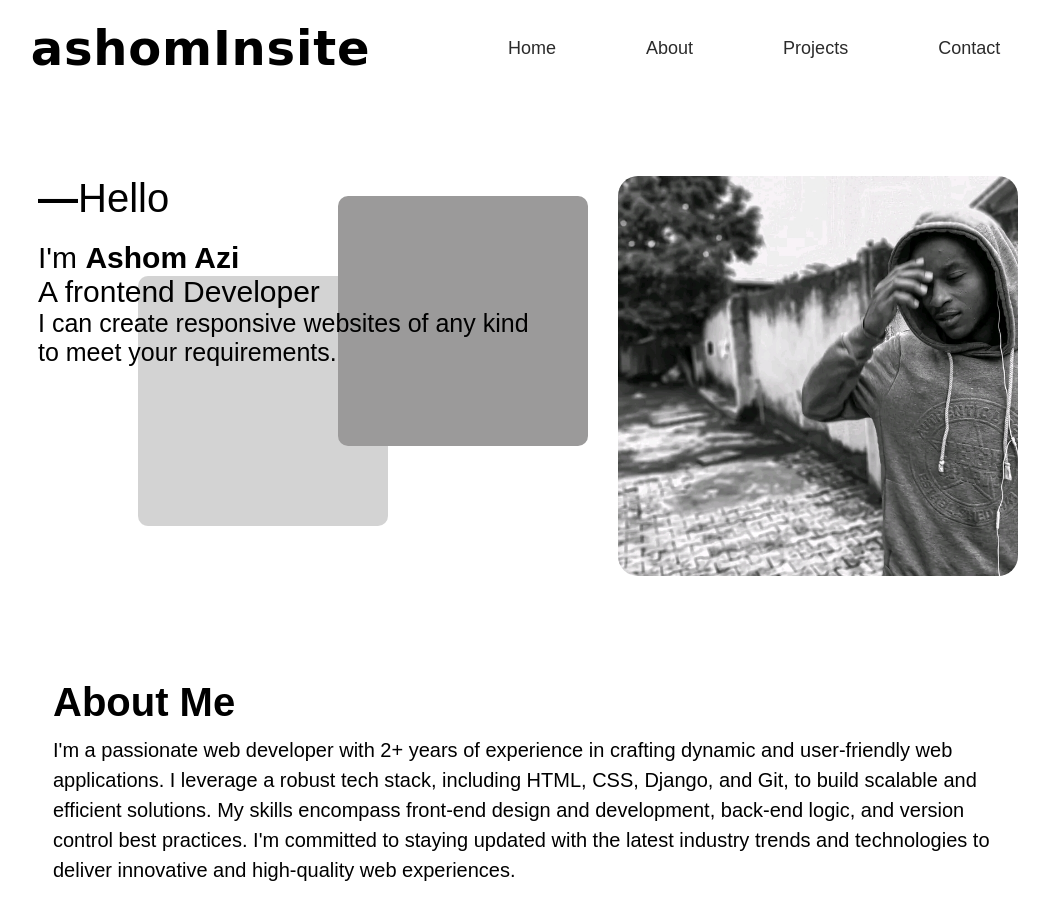
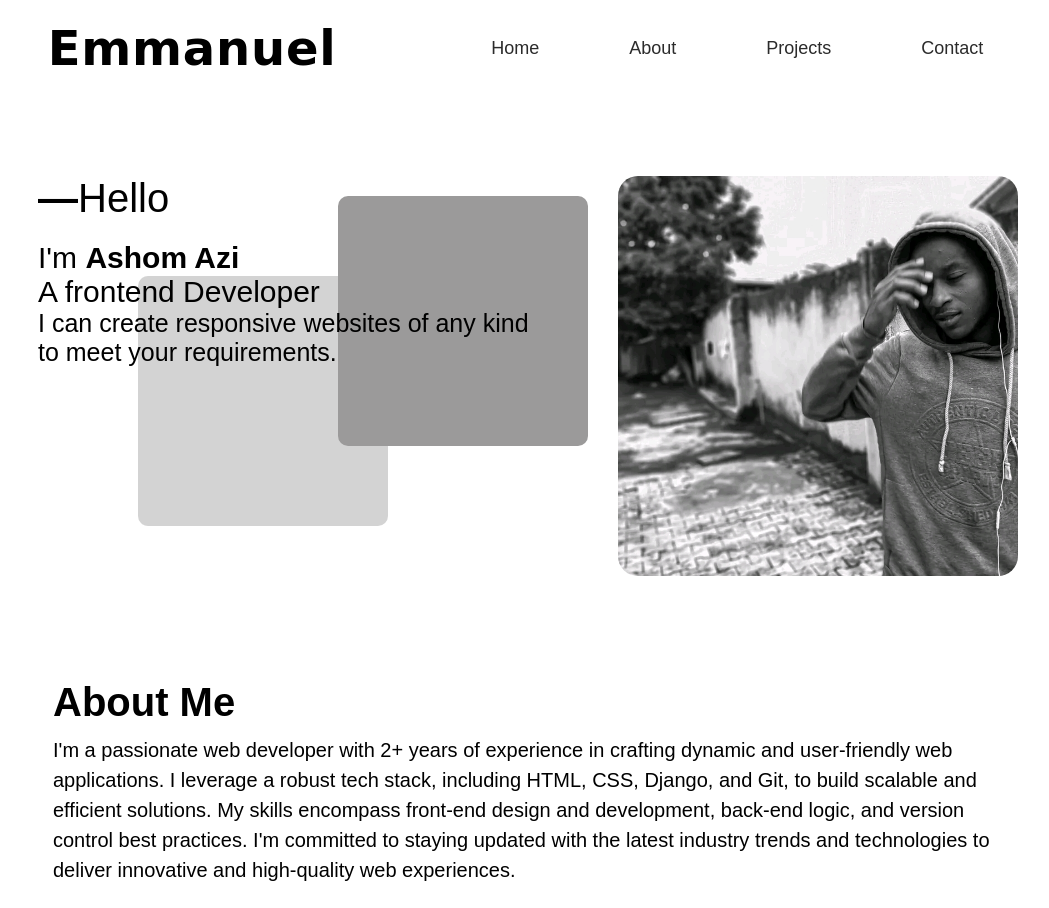
Before and after one commit to AshomAzi/Portfolio-site, a plain HTML site: page index.html in a window 1280 px wide. Shown: the top 908 px of the page, without its empty margins (112-1161 px from the left). Drawn offline with Linux system fonts and the light colour scheme.

Commit message:
Changed name

```diff
--- a/index.html
+++ b/index.html
@@ -13,7 +13,7 @@
       <header>
         <div class="header">
           <div class="logo">
-            <h1><a href="index.html">ashomInsite</a></h1>
+            <h1><a href="index.html">Emmanuel</a></h1>
           </div>
           <nav>
             <li><a href="index.html">Home</a></li>
```
